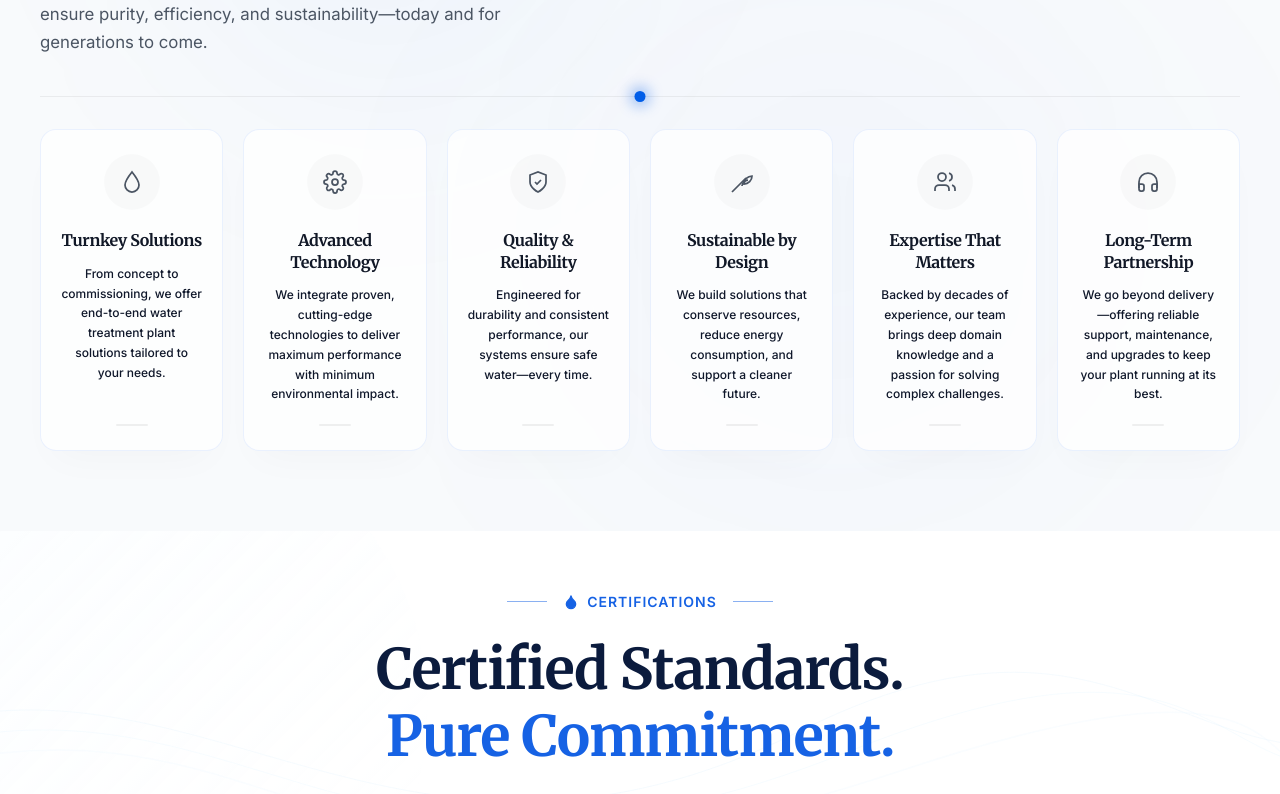
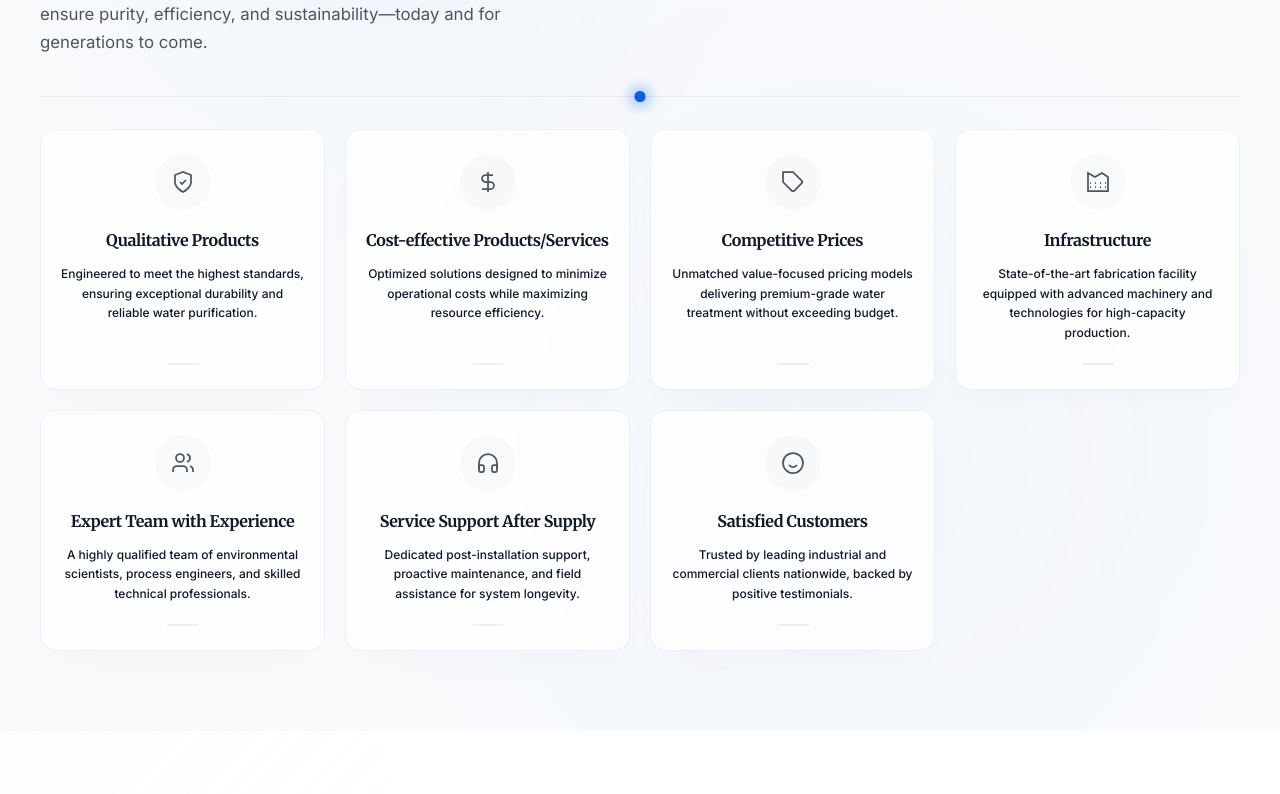
Before and after one commit to Sumeet1885/sa-enviro, a React (Vite) app: page / in a window 1280 px wide. Shown: the part 2260-3054 px from the top of the page. Built offline with nearby package versions, Linux system fonts and the light colour scheme; a web font is replaced by a local one.

Commit message:
Changes in Client, Our Story, Footer and Gallery Section

```diff
--- a/src/components/home/WhyChooseUsSection.tsx
+++ b/src/components/home/WhyChooseUsSection.tsx
@@ -47,42 +47,13 @@ interface Sparkle {
 // ─── Pillars Data ─────────────────────────────────────────────────────────────
 const pillars: ValuePillar[] = [
   {
-    id: 'turnkey',
-    title: 'Turnkey Solutions',
+    id: 'qualitative_products',
+    title: 'Qualitative Products',
     description:
-      'From concept to commissioning, we offer end-to-end water treatment plant solutions tailored to your needs.',
+      'Engineered to meet the highest standards, ensuring exceptional durability and reliable water purification.',
     stat: '100%',
-    statLabel: 'Full Execution Guarantee',
+    statLabel: 'Quality Assured',
     color: '#3b82f6',
-    icon: (
-      <svg width="24" height="24" viewBox="0 0 24 24" fill="none" stroke="currentColor" strokeWidth="1.75">
-        <path d="M12 22a7 7 0 0 0 7-7c0-4.3-7-13-7-13S5 10.7 5 15a7 7 0 0 0 7 7z" />
-      </svg>
-    ),
-  },
-  {
-    id: 'advanced',
-    title: 'Advanced Technology',
-    description:
-      'We integrate proven, cutting-edge technologies to deliver maximum performance with minimum environmental impact.',
-    stat: '0.01μm',
-    statLabel: 'Ultrafiltration Precision',
-    color: '#10b981',
-    icon: (
-      <svg width="24" height="24" viewBox="0 0 24 24" fill="none" stroke="currentColor" strokeWidth="1.75" style={{ transformOrigin: 'center' }}>
-        <circle cx="12" cy="12" r="3" />
-        <path d="M19.4 15a1.65 1.65 0 0 0 .33 1.82l.06.06a2 2 0 1 1-2.83 2.83l-.06-.06a1.65 1.65 0 0 0-1.82-.33 1.65 1.65 0 0 0-1 1.51V21a2 2 0 0 1-4 0v-.09A1.65 1.65 0 0 0 9 19.4a1.65 1.65 0 0 0-1.82.33l-.06.06a2 2 0 1 1-2.83-2.83l.06-.06a1.65 1.65 0 0 0 .33-1.82 1.65 1.65 0 0 0-1.51-1H3a2 2 0 0 1 0-4h.09A1.65 1.65 0 0 0 4.6 9a1.65 1.65 0 0 0-.33-1.82l-.06-.06a2 2 0 1 1 2.83-2.83l.06.06a1.65 1.65 0 0 0 1.82.33H9a1.65 1.65 0 0 0 1-1.51V3a2 2 0 0 1 4 0v.09a1.65 1.65 0 0 0 1 1.51 1.65 1.65 0 0 0 1.82-.33l.06-.06a2 2 0 1 1 2.83 2.83l-.06.06a1.65 1.65 0 0 0-.33 1.82V9a1.65 1.65 0 0 0 1.51 1H21a2 2 0 0 1 0 4h-.09a1.65 1.65 0 0 0-1.51 1z" />
-      </svg>
-    ),
-  },
-  {
-    id: 'quality',
-    title: 'Quality & Reliability',
-    description:
-      'Engineered for durability and consistent performance, our systems ensure safe water—every time.',
-    stat: '99.98%',
-    statLabel: 'System Operational Uptime',
-    color: '#f59e0b',
     icon: (
       <svg width="24" height="24" viewBox="0 0 24 24" fill="none" stroke="currentColor" strokeWidth="1.75">
         <path d="M12 22s8-4 8-10V5l-8-3-8 3v7c0 6 8 10 8 10z" />
@@ -91,29 +62,57 @@ const pillars: ValuePillar[] = [
     ),
   },
   {
-    id: 'sustainable',
-    title: 'Sustainable by Design',
+    id: 'cost_effective',
+    title: 'Cost-effective Products/Services',
     description:
-      'We build solutions that conserve resources, reduce energy consumption, and support a cleaner future.',
-    stat: '40%',
-    statLabel: 'Reduced Energy Footprint',
-    color: '#14b8a6',
+      'Optimized solutions designed to minimize operational costs while maximizing resource efficiency.',
+    stat: 'Low O&M',
+    statLabel: 'Cost Savings',
+    color: '#10b981',
     icon: (
       <svg width="24" height="24" viewBox="0 0 24 24" fill="none" stroke="currentColor" strokeWidth="1.75">
-        <path d="M2 22 16 8" />
-        <path d="M14 14a8 8 0 0 0 8-8 8 8 0 0 0-8 8z" />
-        <path d="M18 10a6 6 0 0 0-6 6" />
+        <path d="M12 2v20M17 5H9.5a3.5 3.5 0 0 0 0 7h5a3.5 3.5 0 0 1 0 7H6" />
       </svg>
     ),
   },
   {
-    id: 'expertise',
-    title: 'Expertise That Matters',
+    id: 'competitive_prices',
+    title: 'Competitive Prices',
     description:
-      'Backed by decades of experience, our team brings deep domain knowledge and a passion for solving complex challenges.',
-    stat: '35+',
-    statLabel: 'Years Global Domain Presence',
+      'Unmatched value-focused pricing models delivering premium-grade water treatment without exceeding budget.',
+    stat: 'Best Value',
+    statLabel: 'Market Rate',
+    color: '#f59e0b',
+    icon: (
+      <svg width="24" height="24" viewBox="0 0 24 24" fill="none" stroke="currentColor" strokeWidth="1.75">
+        <path d="M20.59 13.41l-7.17 7.17a2 2 0 0 1-2.83 0L2 12V2h10l8.59 8.59a2 2 0 0 1 0 2.82z" />
+        <line x1="7" y1="7" x2="7.01" y2="7" />
+      </svg>
+    ),
+  },
+  {
+    id: 'infrastructure',
+    title: 'Infrastructure',
+    description:
+      'State-of-the-art fabrication facility equipped with advanced machinery and technologies for high-capacity production.',
+    stat: 'Modern',
+    statLabel: 'Fabrication Facility',
     color: '#8b5cf6',
+    icon: (
+      <svg width="24" height="24" viewBox="0 0 24 24" fill="none" stroke="currentColor" strokeWidth="1.75">
+        <path d="M22 21H2V3l7 4 7-4 6 4v14z" />
+        <path d="M19 17h1M19 13h1M14 17h1M14 13h1M9 17h1M9 13h1M4 17h1M4 13h1" />
+      </svg>
+    ),
+  },
+  {
+    id: 'expert_team',
+    title: 'Expert Team with Experience',
+    description:
+      'A highly qualified team of environmental scientists, process engineers, and skilled technical professionals.',
+    stat: '45+',
+    statLabel: 'Specialists',
+    color: '#ec4899',
     icon: (
       <svg width="24" height="24" viewBox="0 0 24 24" fill="none" stroke="currentColor" strokeWidth="1.75">
         <path d="M16 21v-2a4 4 0 0 0-4-4H6a4 4 0 0 0-4 4v2" />
@@ -124,17 +123,34 @@ const pillars: ValuePillar[] = [
     ),
   },
   {
-    id: 'partnership',
-    title: 'Long-Term Partnership',
+    id: 'service_support',
+    title: 'Service Support After Supply',
     description:
-      'We go beyond delivery—offering reliable support, maintenance, and upgrades to keep your plant running at its best.',
+      'Dedicated post-installation support, proactive maintenance, and field assistance for system longevity.',
     stat: '24/7',
-    statLabel: 'Telemetry & Field Support',
-    color: '#ec4899',
+    statLabel: 'Telemetry & Support',
+    color: '#14b8a6',
     icon: (
       <svg width="24" height="24" viewBox="0 0 24 24" fill="none" stroke="currentColor" strokeWidth="1.75">
         <path d="M3 18v-6a9 9 0 0 1 18 0v6" />
         <path d="M21 19a2 2 0 0 1-2 2h-1a2 2 0 0 1-2-2v-3a2 2 0 0 1 2-2h3zM3 19a2 2 0 0 0 2 2h1a2 2 0 0 0 2-2v-3a2 2 0 0 0-2-2H3z" />
+      </svg>
+    ),
+  },
+  {
+    id: 'satisfied_customers',
+    title: 'Satisfied Customers',
+    description:
+      'Trusted by leading industrial and commercial clients nationwide, backed by positive testimonials.',
+    stat: '100%',
+    statLabel: 'Satisfaction Rate',
+    color: '#ef4444',
+    icon: (
+      <svg width="24" height="24" viewBox="0 0 24 24" fill="none" stroke="currentColor" strokeWidth="1.75">
+        <circle cx="12" cy="12" r="10" />
+        <path d="M8 14s1.5 2 4 2 4-2 4-2" />
+        <line x1="9" y1="9" x2="9.01" y2="9" />
+        <line x1="15" y1="9" x2="15.01" y2="9" />
       </svg>
     ),
   },
@@ -158,6 +174,19 @@ export const WhyChooseUsSection: React.FC = () => {
   const t = theme;
   const isMobile = windowWidth < 768;
   const isTablet = windowWidth >= 768 && windowWidth < 1100;
+
+  let cols = 'repeat(7, 1fr)';
+  let columnsCount = 7;
+  if (isMobile) {
+    cols = '1fr';
+    columnsCount = 1;
+  } else if (isTablet) {
+    cols = '1fr 1fr';
+    columnsCount = 2;
+  } else if (windowWidth < 1366) {
+    cols = 'repeat(4, 1fr)';
+    columnsCount = 4;
+  }
 
   const sparklesList = useMemo<Sparkle[]>(() => {
     const list: Sparkle[] = [];
@@ -401,7 +430,13 @@ export const WhyChooseUsSection: React.FC = () => {
             <motion.div
                animate={{
                  left: hoveredPillar
-                   ? `${(pillars.findIndex((p) => p.id === hoveredPillar) * 16.66) + 8.33}%`
+                   ? (() => {
+                       const idx = pillars.findIndex((p) => p.id === hoveredPillar);
+                       if (idx === -1) return '50%';
+                       const col = idx % columnsCount;
+                       const widthPerCol = 100 / columnsCount;
+                       return `${(col * widthPerCol) + (widthPerCol / 2)}%`;
+                     })()
                    : '50%',
                  backgroundColor: hoveredPillar
                    ? pillars.find((p) => p.id === hoveredPillar)?.color
@@ -422,17 +457,18 @@ export const WhyChooseUsSection: React.FC = () => {
           </div>
         )}
 
-        {/* ── 6-Pillar Card Grid ── */}
+        {/* ── 7-Pillar Card Grid ── */}
         <div
           style={{
             display: 'grid',
-            gridTemplateColumns: isMobile ? '1fr' : isTablet ? '1fr 1fr' : 'repeat(6, 1fr)',
+            gridTemplateColumns: cols,
             gap: isMobile ? '24px' : '20px',
             marginBottom: '16px',
           }}
         >
-          {pillars.map((pillar) => {
+          {pillars.map((pillar, idx) => {
             const isHovered = hoveredPillar === pillar.id;
+            const isFirstRow = idx < columnsCount;
             return (
               <motion.div
                 key={pillar.id}
@@ -476,7 +512,7 @@ export const WhyChooseUsSection: React.FC = () => {
                 )}
 
                 {/* Card connector dot (desktop) */}
-                {!isMobile && (
+                {!isMobile && isFirstRow && (
                   <div
                     style={{
                       position: 'absolute',
--- a/src/components/layout/Footer.tsx
+++ b/src/components/layout/Footer.tsx
@@ -344,7 +344,7 @@ export const Footer = () => {
                 margin: 0,
               }}
             >
-              {siteConfig.description.substring(0, 160)}...
+              {siteConfig.description.substring(0, 300)}
             </p>
 
             {/* Social Icons */}
--- a/src/pages/About.tsx
+++ b/src/pages/About.tsx
@@ -1,7 +1,7 @@
 import React, { useState, useEffect } from 'react';
 import { motion } from 'framer-motion';
 import { SEO } from "@/components/layout/SEO";
-import { seoData } from "@/constants/siteData";
+import { seoData, aboutData } from "@/constants/siteData";
 import TeamSlider from "@/components/Sections/Team_Section";
 import { Droplet } from 'lucide-react';
 
@@ -661,23 +661,23 @@ interface TimelineItem {
 const timelineData: TimelineItem[] = [
   {
     num: "01",
-    title: "The Beginning",
-    desc: "Our story started with a small dream – to make clean water accessible to every community."
+    title: "Who We Are",
+    desc: aboutData.intro
   },
   {
     num: "02",
-    title: "Growing Stronger",
-    desc: "Through innovation and dedication, we expanded our solutions and earned the trust of industries and communities."
+    title: "Our Philosophy",
+    desc: aboutData.description
   },
   {
     num: "03",
-    title: "Creating Impact",
-    desc: "Today, our solutions empower a cleaner, healthier world and create a lasting impact for generations."
+    title: "Leadership & Team",
+    desc: `SAES is led by Mrs. Amruta Santosh Urdukhe and Mr. Santosh Dattatray Urdukhe, experts in Environmental Sciences, supported by a skilled multidisciplinary team delivering efficient water treatment solutions.`
   },
   {
     num: "04",
-    title: "The Future",
-    desc: "We continue to evolve, embrace new technologies, and shape a sustainable future—together."
+    title: "Fabrication Facility",
+    desc: aboutData.location
   }
 ];
 
@@ -879,9 +879,7 @@ const OurStory = () => {
           </motion.h1>
 
           <motion.p variants={fadeUpOurStory} style={styles.subtitle}>
-            What began as a simple belief in the power of clean water has grown into
-            a mission that touches lives and protects our planet. Our journey is built on trust,
-            innovation, and an unwavering commitment to a better tomorrow.
+            A leading environmental solutions provider dedicated to engineering clean water and securing our planet's most valuable resources through innovation, quality services, and absolute trust.
           </motion.p>
         </motion.div>
 
--- a/src/pages/Client.tsx
+++ b/src/pages/Client.tsx
@@ -190,7 +190,7 @@ const Client = () => {
           style={{
             maxWidth: "1280px",
             width: "100%",
-            padding: `clamp(3rem, 9.5vw, 8rem) clamp(1.5rem, 4vw, 4rem)`,
+            padding: `clamp(5rem, 12vw, 20rem) clamp(1.5rem, 4vw, 4rem)`,
             display: "flex",
             flexDirection: "column",
             alignItems: "center",
```
Also changed, not shown: src/constants/siteData.ts (+3 -9 lines).
